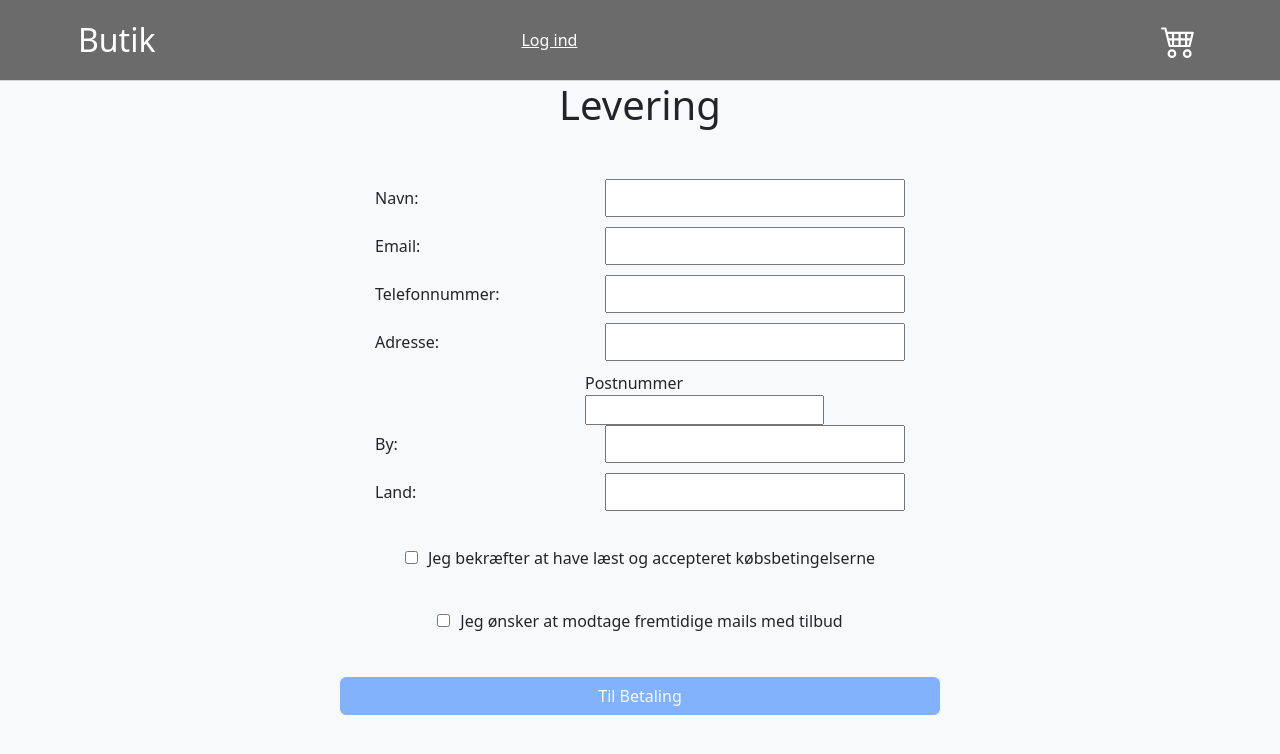
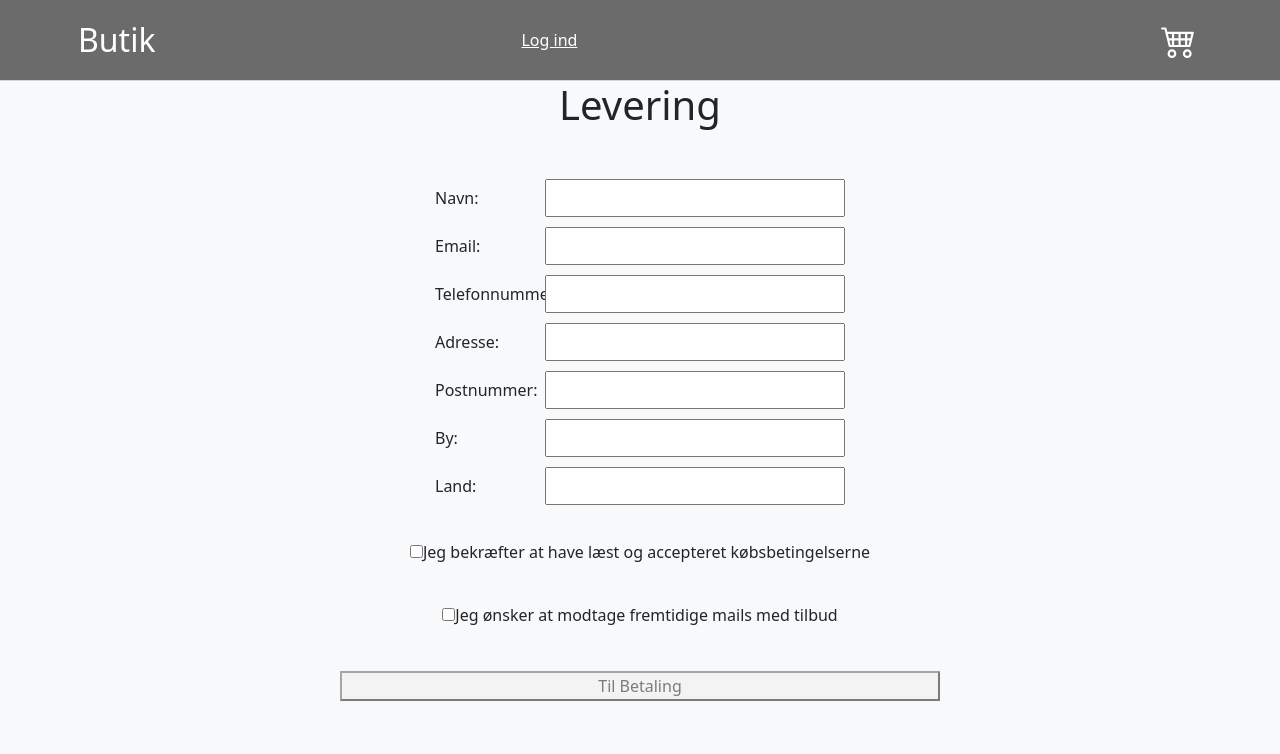
Before and after one commit to oska0281/frontendprojektgruppe7, a React (Vite) app: page /levering in a window 1280 px wide. Shown: the top 754 px of the page. Built offline with nearby package versions, Linux system fonts and the light colour scheme; no server answers.

Commit message:
Zipkode tjekker færdig mangler dog stadig restriction til at gå videre

```diff
--- a/src/pages/Levering.tsx
+++ b/src/pages/Levering.tsx
@@ -1,4 +1,3 @@
-import { Button } from "react-bootstrap";
 import { Link } from "react-router-dom";
 import React, { useState } from 'react';
 import "../styling/Levering.css";
@@ -91,12 +90,13 @@ export function Levering() {
                 <input className="inputfelt" type="text" required/>
             </div>
 
+            <div className="form-row">
     <div>
-                <label>
-                    Postnummer
-                    <input type="text" name="zipcode" required onChange={handleZipCodeChange}/>
+        <label htmlFor="zipcode">Postnummer:</label>
+        <input id="zipcode" className="inputfelt" type="text" name="zipcode" required
+               onChange={handleZipCodeChange}/>
+    </div>
     {zipCodeError && <span className="error">Ugyldigt postnummer</span>}
-                </label>
 </div>
 
             <div>
@@ -126,18 +126,16 @@ export function Levering() {
         <text>Jeg ønsker at modtage fremtidige mails med tilbud</text>
       </div>
 
-
-
  {isChecked ? (
     <Link to={isFormFilled ? "/betaling" : ""}>
-          <Button className="til-betaling-btn" variant="primary" disabled={!isFormFilled} onClick={handleSubmit}>
+            <button className="til-betaling-btn" onClick={handleSubmit}>
                 Til Betaling
-          </Button>
+            </button>
      </Link>
        ) : (
-        <Button  className="til-betaling-btn-disabled"  variant="primary"  onClick={handleSubmit}>
+           <button  className="til-betaling-btn-disabled">
           Til Betaling
-        </Button>
+        </button>
      )}
         </form>
     );
--- a/src/styling/Levering.css
+++ b/src/styling/Levering.css
@@ -2,6 +2,15 @@
 
 
 .titel{
+  margin-bottom: 50px;
+}
+
+form {
+  display: flex;
+  flex-direction: column;
+  align-items: center;
+}
+.titel {
   margin-bottom: 50px;
 }
 
@@ -20,10 +29,22 @@ label {
   padding: 5px;
   margin-bottom: 10px;
   width: 300px;
-  margin-left: 120px;
 }
 
-text {
+.form-row {
+  display: flex;
+  flex-direction: column;
+}
+
+.form-row label {
+  width: 100px;
+}
+
+.form-row input {
+  width: 300px;
+}
+
+.text {
   margin-left: 10px;
 }
 
@@ -38,11 +59,11 @@ text {
   opacity: 0.5;
 }
 
-.inputbox{
+.inputbox {
   margin-top: 30px;
   margin-bottom: 20px;
 }
 
-.message{
+.message {
   color: #dc0b0b;
 }
```
Lines whose indentation alone changed are shown as unchanged.
